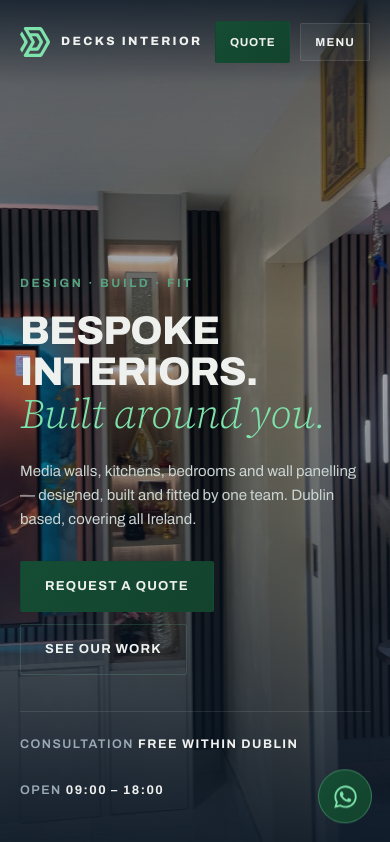
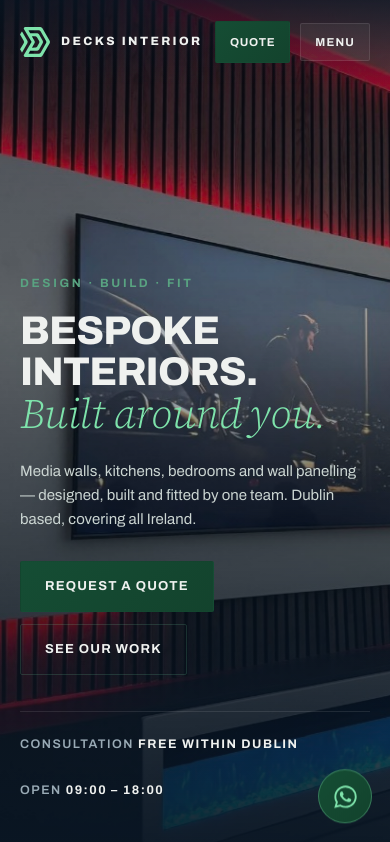
Before and after one commit to saijaideeppaka-lab/decks-interior, a website: page index.html in a window 390 px wide. Shown: the top 842 px of the page. Drawn offline with Linux system fonts and the light colour scheme.

Commit message:
One hero photo at every width
The hero served hero-portrait.jpg under 860px and hero.jpg above it. So
replacing the hero changed desktop only, and phones kept showing the old
dark-slat photo — indistinguishable from a caching problem, and the reason the
new background "wasn't showing".

Now a single hero.jpg everywhere, with object-position:42% center on narrow
screens so the crop lands on the wall. Replacing that one file updates every
screen size. hero-portrait.jpg removed as it is no longer referenced.

Co-Authored-By: Claude Opus 5 <noreply@anthropic.com>

```diff
--- a/index.html
+++ b/index.html
@@ -250,7 +250,11 @@ body.menu-open .menu-list a{
   opacity:0;animation:rise 1s var(--spring) 1s both
 }
 .hero-rail::after{content:"";width:1px;height:58px;background:linear-gradient(var(--mint),transparent)}
-@media(max-width:860px){.hero-rail{display:none}}
+@media(max-width:860px){
+  .hero-rail{display:none}
+  /* one landscape photo for every width, so the crop is aimed at the wall */
+  .hero-img{object-position:42% center}
+}
 
 /* ── ticker ─────────────────────────────────────────────── */
 .ticker{
@@ -734,11 +738,8 @@ const CONFIG = {
 <section class="hero">
   <!-- his footage is all 9:16, which composes beautifully on a phone and badly
        on a wide screen — so each viewport gets the shot that suits it -->
-  <picture>
-    <source media="(max-width:860px)" srcset="images/hero-portrait.jpg">
-    <img class="hero-img" src="images/hero.jpg"
-         alt="Media wall with red-backlit timber slats, recessed TV panel, lit display shelving and a linear fire">
-  </picture>
+  <img class="hero-img" src="images/hero.jpg"
+       alt="Media wall with red-backlit timber slats, recessed TV panel, lit display shelving and a linear fire">
 
   <span class="hero-rail">Scroll</span>
 
```
Also changed, not shown: README.md, images/hero-portrait.jpg (deleted).
